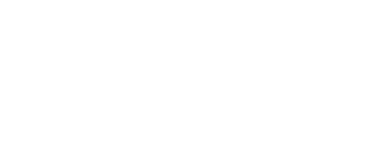
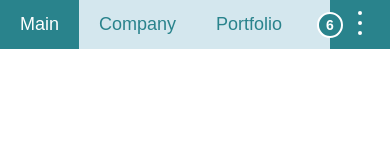
Before and after one commit to tomkoom/responsive-nav, a plain HTML site: page index.html in a window 390 px wide. Drawn offline with Linux system fonts and the light colour scheme.

Commit message:
make nav

```diff
--- a/index.html
+++ b/index.html
@@ -1,14 +1,35 @@
 <!DOCTYPE html>
 <html lang="en">
 	<head>
-    <meta charset="UTF-8">
-    <meta http-equiv="X-UA-Compatible" content="IE=edge">
-    <meta name="viewport" content="width=device-width, initial-scale=1.0">
+		<meta charset="UTF-8" />
+		<meta http-equiv="X-UA-Compatible" content="IE=edge" />
+		<meta name="viewport" content="width=device-width, initial-scale=1.0" />
 		<title>responsive-nav</title>
-    <link rel="stylesheet" href="style.css">
+		<link rel="stylesheet" href="style.css" />
 	</head>
 	<body>
-
+		<nav class="nav">
+			<ul class="visible-menu">
+				<li><a href="">Main</a></li>
+				<li><a href="">Company</a></li>
+				<li><a href="">Portfolio</a></li>
+				<li><a href="">Partners</a></li>
+				<li><a href="">Payment</a></li>
+				<li><a href="">Delivery</a></li>
+				<li><a href="">Team</a></li>
+				<li><a href="">Services</a></li>
+				<li><a href="">Contacts</a></li>
+			</ul>
+			<button class="burger hid">
+				<svg width="30" height="40">
+					<circle cx="15" cy="10" r="2" fill="#fff" />
+					<circle cx="15" cy="20" r="2" fill="#fff" />
+					<circle cx="15" cy="30" r="2" fill="#fff" />
+				</svg>
+				<div class="burger-count"></div>
+			</button>
+			<ul class="hidden-menu"></ul>
+		</nav>
 
 		<script src="script.js"></script>
 	</body>
--- a/script.js
+++ b/script.js
@@ -0,0 +1,39 @@
+let nav = document.querySelector('.nav'),
+    vMenu = document.querySelector('.visible-menu'),
+    hMenu = document.querySelector('.hidden-menu'),
+    burger = document.querySelector('.burger'),
+    burgerCount = document.querySelector('.burger-count'),
+    breaks = [];
+
+function updateNav() {
+    // get nav width
+    let navWidth = burger.classList.contains('hid') ? nav.offsetWidth : nav.offsetWidth - burger.offsetWidth;
+    let vMenuWidth = vMenu.offsetWidth;
+
+    if (vMenuWidth > navWidth) {
+        breaks.push(vMenuWidth);
+        hMenu.prepend(vMenu.lastElementChild);
+        burger.classList.remove('hid');
+        burgerCount.innerText = breaks.length;
+        updateNav();
+
+    } else {
+        if (navWidth > breaks[breaks.length - 1]) {
+            breaks.pop();
+            vMenu.append(hMenu.firstElementChild);
+            burgerCount.innerText = breaks.length;
+        }
+        if (breaks.length < 1) {
+            burger.classList.add('hid');
+            hMenu.classList.remove('active');
+        }
+    }
+}
+
+burger.addEventListener('click', function () {
+    hMenu.classList.toggle('active');
+    burger.classList.toggle('active');
+})
+
+window.addEventListener('resize', updateNav);
+document.addEventListener('DOMContentLoaded', updateNav);
--- a/style.css
+++ b/style.css
@@ -13,3 +13,107 @@ html {
 body {
 	font-family: sans-serif;
 }
+
+.nav {
+	position: relative;
+	width: 100%;
+	background-color: var(--navBg);
+	max-width: 1200px;
+	margin: 0 auto;
+	display: flex;
+}
+
+.nav ul {
+	list-style: none;
+}
+
+.nav a {
+	text-decoration: none;
+}
+
+.visible-menu {
+	display: flex;
+}
+
+.visible-menu a {
+	display: block;
+	padding: 14px 20px;
+	font-size: 18px;
+	color: var(--color);
+}
+
+.visible-menu a:hover {
+	background-color: var(--color);
+	color: var(--white);
+}
+
+.burger {
+	position: absolute;
+	width: 60px;
+	height: 100%;
+	right: 0;
+	padding: 0;
+	border: 0;
+	outline: none;
+	background: var(--color);
+	color: var(--white);
+	cursor: pointer;
+}
+
+.burger svg {
+	transition: 0.2s;
+	transition-timing-function: ease;
+}
+
+.burger.active svg {
+	transform: rotate(90deg);
+}
+
+.burger-count {
+	position: absolute;
+	width: 26px;
+	height: 26px;
+	left: 0;
+	top: 50%;
+	text-align: center;
+	background-color: var(--color);
+	color: var(--white);
+	font-size: 14px;
+	border: 2px solid var(--white);
+	line-height: 22px;
+	border-radius: 50%;
+	font-weight: bold;
+	transform: translate(-50%, -50%);
+}
+
+.hidden-menu {
+	position: fixed;
+	right: 0;
+	top: 50px;
+	min-width: 250px;
+	padding: 10px 0;
+	background-color: var(--color);
+	transition: 0.2s;
+	transition-timing-function: ease;
+	transform: translate(100%);
+}
+
+.hidden-menu.active {
+	transform: translateX(0);
+}
+
+.hidden-menu a {
+	padding: 10px 10px 10px 20px;
+	color: var(--white);
+	font-size: 18px;
+	display: block;
+}
+
+.hidden-menu a:hover {
+	background-color: var(--white);
+	color: var(--color);
+}
+
+.nav .hid {
+	display: none;
+}
```
Lines whose indentation alone changed are shown as unchanged.
